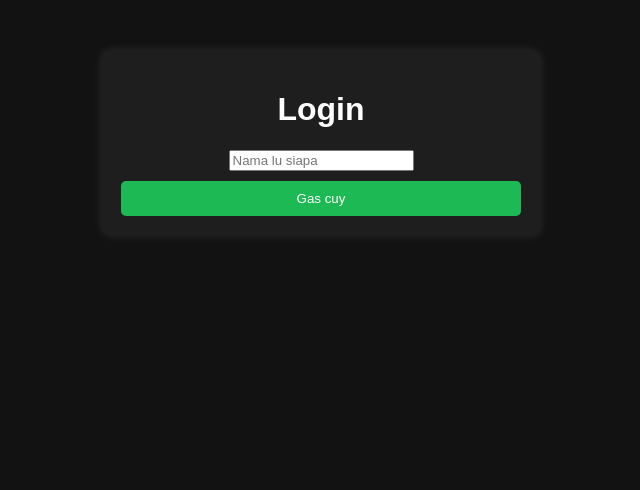
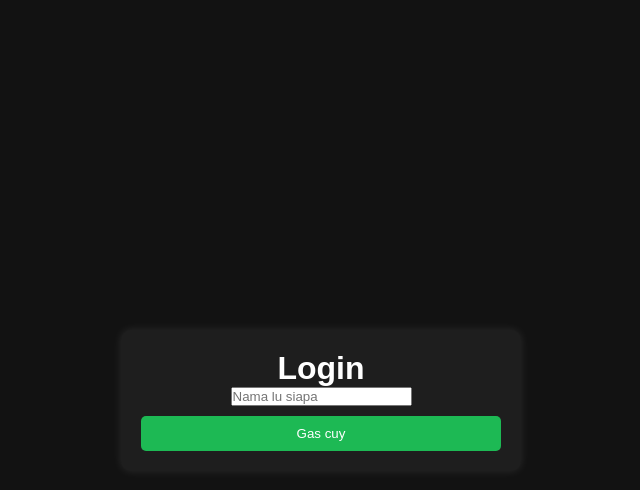
Before and after one commit to selixrd/quiz-pbo, a plain HTML site: page index.html in a window 1280 px wide. Shown: the whole page, without its empty margins (319-959 px from the left). Drawn offline with Linux system fonts and the light colour scheme.

Commit message:
Update style.css

```diff
--- a/style.css
+++ b/style.css
@@ -1,17 +1,23 @@
+* {
+    margin: 0;
+    padding: 0;
+    box-sizing: border-box;
+}
+
 body {
     font-family: Arial, sans-serif;
     background-color: #121212;
     color: white;
+    display: flex;
+    justify-content: center;
+    align-items: center;
+    height: 100vh;
     text-align: center;
-    margin: 0;
-    padding: 0;
 }
 
 .login-container, .quiz-container, .result-container {
     width: 90%;
     max-width: 400px;
-    margin: auto;
-    margin-top: 50px;
     background-color: #1e1e1e;
     padding: 20px;
     border-radius: 10px;
@@ -80,4 +86,4 @@ button:disabled {
 
 .result-container p {
     font-size: 24px;
-}
+    }
```
